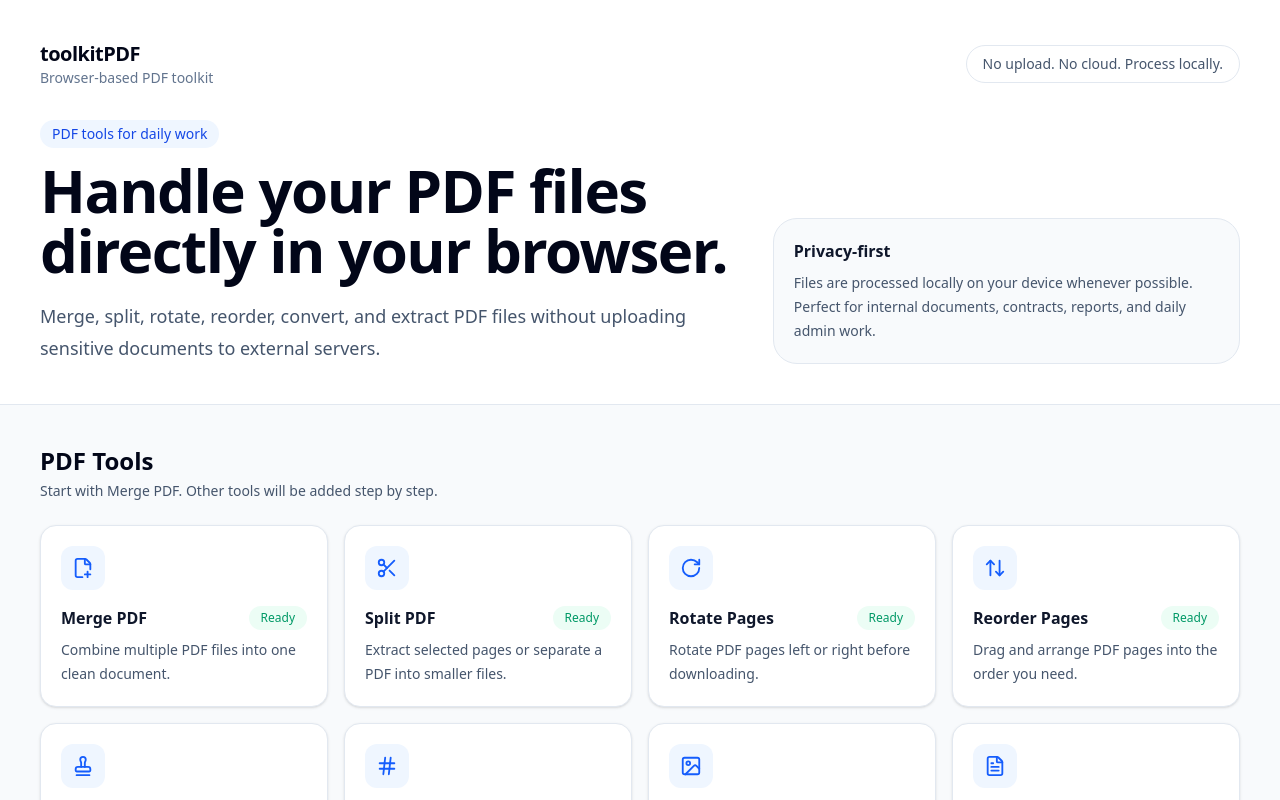
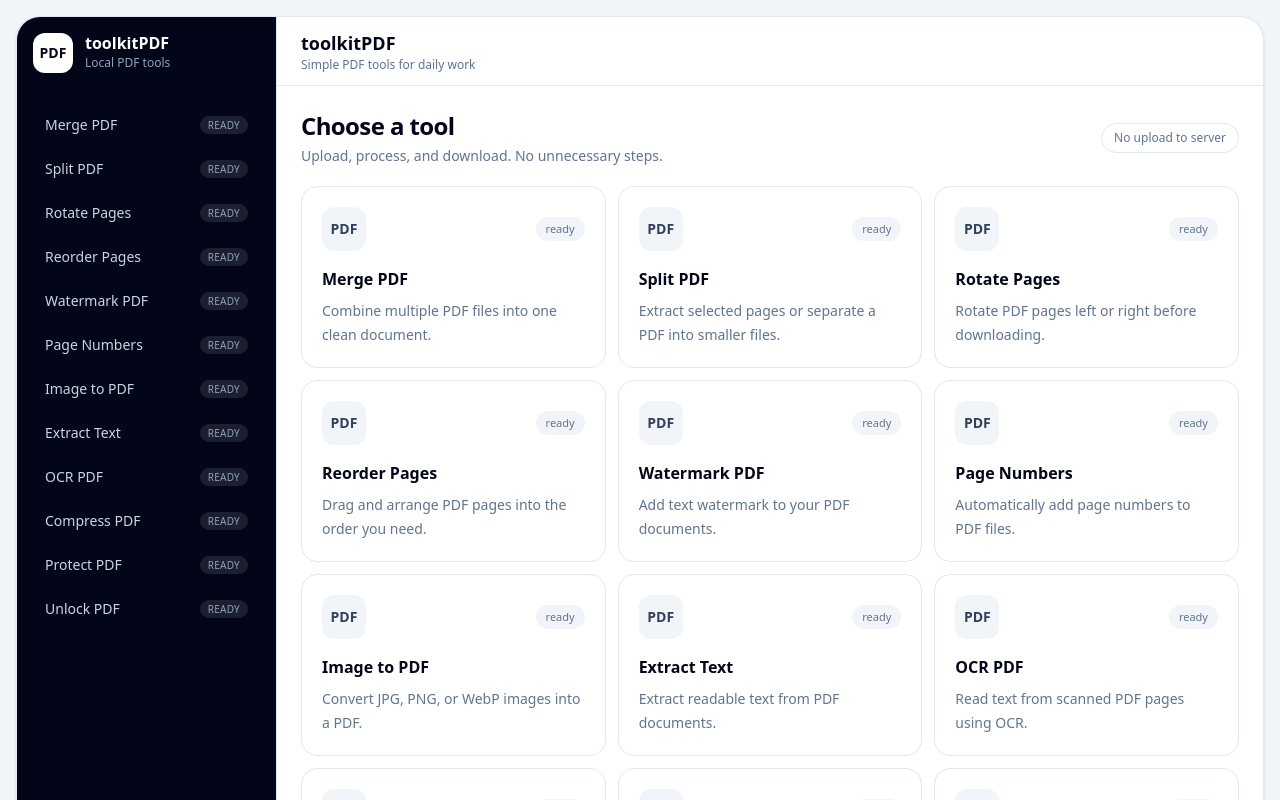
Before and after one commit to fdhlaly/toolkitPDF, a Next.js app: page / in a window 1280 px wide. Shown: the top 800 px of the page. Built offline with nearby package versions, Linux system fonts and the light colour scheme.

Commit message:
feat: enhance layout and navigation in Home component with improved sidebar and tool display

```diff
--- a/src/app/page.tsx
+++ b/src/app/page.tsx
@@ -1,79 +1,132 @@
+import Link from "next/link";
 import { tools } from "@/data/tools";
-import ToolCard from "@/components/ToolCard";
 import InstallPWAButton from "@/components/InstallPWAButton";
 
 export default function Home() {
   return (
-    <main className="min-h-screen bg-slate-50">
-      <section className="border-b border-slate-200 bg-white">
-        <div className="mx-auto flex max-w-7xl flex-col gap-8 px-5 py-10 md:px-8 lg:px-10">
-          <nav className="flex items-center justify-between">
+    <main className="min-h-screen bg-slate-100 p-3 text-slate-950 md:p-4">
+      <div className="mx-auto grid min-h-[calc(100vh-1.5rem)] max-w-7xl overflow-hidden rounded-3xl border border-slate-200 bg-white shadow-sm md:min-h-[calc(100vh-2rem)] lg:grid-cols-[260px_1fr]">
+        {/* SIDEBAR */}
+        <aside className="hidden border-r border-slate-200 bg-slate-950 p-4 text-white lg:flex lg:flex-col">
+          <div className="mb-8">
+            <Link href="/" className="flex items-center gap-3">
+              <div className="flex size-10 items-center justify-center rounded-xl bg-white text-sm font-bold text-slate-950">
+                PDF
+              </div>
+
+              <div>
+                <h1 className="text-base font-bold leading-none">toolkitPDF</h1>
+                <p className="mt-1 text-xs text-slate-400">Local PDF tools</p>
+              </div>
+            </Link>
+          </div>
+
+          <nav className="space-y-1">
+            {tools.map((tool) => (
+              <Link
+                key={tool.title}
+                href={tool.href}
+                className="flex items-center justify-between rounded-xl px-3 py-2.5 text-sm text-slate-300 transition hover:bg-white/10 hover:text-white"
+              >
+                <span>{tool.title}</span>
+
+                {tool.status && (
+                  <span className="rounded-full bg-white/10 px-2 py-0.5 text-[10px] uppercase tracking-wide text-slate-400">
+                    {tool.status}
+                  </span>
+                )}
+              </Link>
+            ))}
+          </nav>
+
+          <div className="mt-auto rounded-2xl border border-white/10 bg-white/5 p-4">
+            <p className="text-sm font-medium text-white">Offline ready</p>
+            <p className="mt-1 text-xs leading-5 text-slate-400">
+              Files are processed locally and are not uploaded.
+            </p>
+          </div>
+        </aside>
+
+        {/* CONTENT */}
+        <section className="flex min-w-0 flex-col">
+          {/* TOPBAR */}
+          <header className="flex items-center justify-between border-b border-slate-200 px-4 py-3 md:px-6">
             <div>
-              <h1 className="text-xl font-bold tracking-tight text-slate-950">
+              <h1 className="text-base font-bold text-slate-950 md:text-lg">
                 toolkitPDF
               </h1>
-              <p className="text-sm text-slate-500">
-                Browser-based PDF toolkit
+              <p className="text-xs text-slate-500">
+                Simple PDF tools for daily work
               </p>
             </div>
 
-            <div className="hidden rounded-full border border-slate-200 px-4 py-2 text-sm font-medium text-slate-600 md:block">
-              No upload. No cloud. Process locally.
+            <InstallPWAButton />
+          </header>
+
+          {/* MOBILE TOOL NAV */}
+          <div className="border-b border-slate-200 px-4 py-3 lg:hidden">
+            <div className="flex gap-2 overflow-x-auto">
+              {tools.map((tool) => (
+                <Link
+                  key={tool.title}
+                  href={tool.href}
+                  className="shrink-0 rounded-full border border-slate-200 bg-white px-4 py-2 text-sm font-medium text-slate-700"
+                >
+                  {tool.title}
+                </Link>
+              ))}
             </div>
-            <InstallPWAButton />
-          </nav>
+          </div>
 
-          <div className="grid gap-8 lg:grid-cols-[1.2fr_0.8fr] lg:items-end">
-            <div>
-              <p className="mb-3 inline-flex rounded-full bg-blue-50 px-3 py-1 text-sm font-medium text-blue-700">
-                PDF tools for daily work
-              </p>
+          {/* MAIN PANEL */}
+          <div className="flex-1 overflow-y-auto p-4 md:p-6">
+            <div className="mb-5 flex flex-col justify-between gap-3 md:flex-row md:items-center">
+              <div>
+                <h2 className="text-2xl font-bold tracking-tight">
+                  Choose a tool
+                </h2>
+                <p className="mt-1 text-sm text-slate-500">
+                  Upload, process, and download. No unnecessary steps.
+                </p>
+              </div>
 
-              <h2 className="max-w-3xl text-4xl font-bold tracking-tight text-slate-950 md:text-6xl">
-                Handle your PDF files directly in your browser.
-              </h2>
-
-              <p className="mt-5 max-w-2xl text-base leading-8 text-slate-600 md:text-lg">
-                Merge, split, rotate, reorder, convert, and extract PDF files
-                without uploading sensitive documents to external servers.
-              </p>
+              <div className="rounded-full border border-slate-200 px-3 py-1.5 text-xs font-medium text-slate-500">
+                No upload to server
+              </div>
             </div>
 
-            <div className="rounded-3xl border border-slate-200 bg-slate-50 p-5">
-              <h3 className="font-semibold text-slate-900">Privacy-first</h3>
-              <p className="mt-2 text-sm leading-6 text-slate-600">
-                Files are processed locally on your device whenever possible.
-                Perfect for internal documents, contracts, reports, and daily
-                admin work.
-              </p>
+            <div className="grid gap-3 sm:grid-cols-2 xl:grid-cols-3">
+              {tools.map((tool) => (
+                <Link
+                  key={tool.title}
+                  href={tool.href}
+                  className="group rounded-2xl border border-slate-200 bg-white p-5 transition hover:-translate-y-0.5 hover:border-slate-300 hover:shadow-md"
+                >
+                  <div className="mb-4 flex items-center justify-between">
+                    <div className="flex size-11 items-center justify-center rounded-xl bg-slate-100 text-sm font-bold text-slate-700">
+                      PDF
+                    </div>
+
+                    {tool.status && (
+                      <span className="rounded-full bg-slate-100 px-2.5 py-1 text-[11px] font-medium text-slate-500">
+                        {tool.status}
+                      </span>
+                    )}
+                  </div>
+
+                  <h3 className="font-semibold text-slate-950 group-hover:text-blue-600">
+                    {tool.title}
+                  </h3>
+
+                  <p className="mt-2 text-sm leading-6 text-slate-500">
+                    {tool.description}
+                  </p>
+                </Link>
+              ))}
             </div>
           </div>
-        </div>
-      </section>
-
-      <section className="mx-auto max-w-7xl px-5 py-10 md:px-8 lg:px-10">
-        <div className="mb-6 flex flex-col justify-between gap-3 md:flex-row md:items-end">
-          <div>
-            <h2 className="text-2xl font-bold text-slate-950">PDF Tools</h2>
-            <p className="mt-1 text-sm text-slate-600">
-              Start with Merge PDF. Other tools will be added step by step.
-            </p>
-          </div>
-        </div>
-
-        <div className="grid gap-4 sm:grid-cols-2 lg:grid-cols-3 xl:grid-cols-4">
-          {tools.map((tool) => (
-            <ToolCard
-              key={tool.title}
-              title={tool.title}
-              description={tool.description}
-              href={tool.href}
-              icon={tool.icon}
-              status={tool.status}
-            />
-          ))}
-        </div>
-      </section>
+        </section>
+      </div>
     </main>
   );
 }
```
